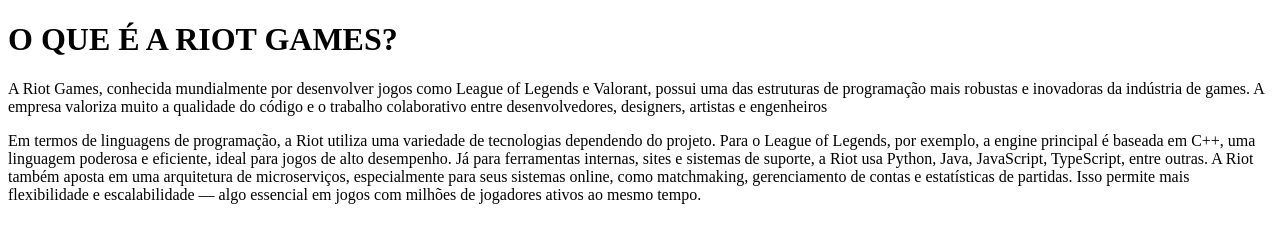
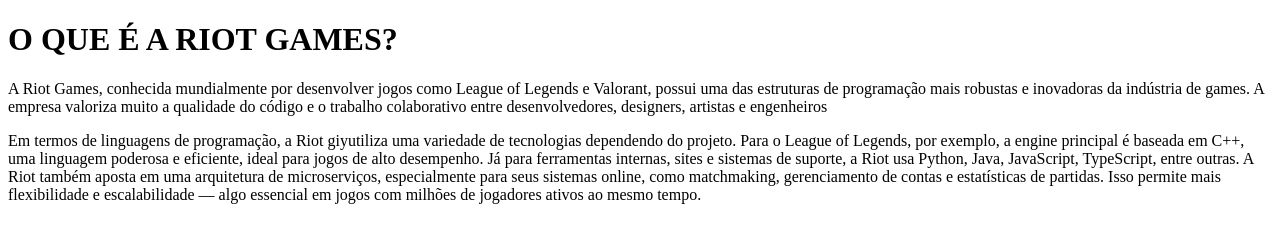
Before and after one commit to GeoRochaA/teste, a plain HTML site: page index.html in a window 1280 px wide. Drawn offline with Linux system fonts and the light colour scheme.

Commit message:
Finalizado teste

```diff
--- a/index.html
+++ b/index.html
@@ -14,7 +14,7 @@
         </p>
     </dev>
         <dev>
-            Em termos de linguagens de programação, a Riot utiliza uma variedade de tecnologias dependendo do projeto. Para o League of Legends, por exemplo, a engine principal é baseada em C++, uma linguagem poderosa e eficiente, ideal para jogos de alto desempenho. Já para ferramentas internas, sites e sistemas de suporte, a Riot usa Python, Java, JavaScript, TypeScript, entre outras.
+            Em termos de linguagens de programação, a Riot giyutiliza uma variedade de tecnologias dependendo do projeto. Para o League of Legends, por exemplo, a engine principal é baseada em C++, uma linguagem poderosa e eficiente, ideal para jogos de alto desempenho. Já para ferramentas internas, sites e sistemas de suporte, a Riot usa Python, Java, JavaScript, TypeScript, entre outras.
         </dev>
 
         <dev>
```
